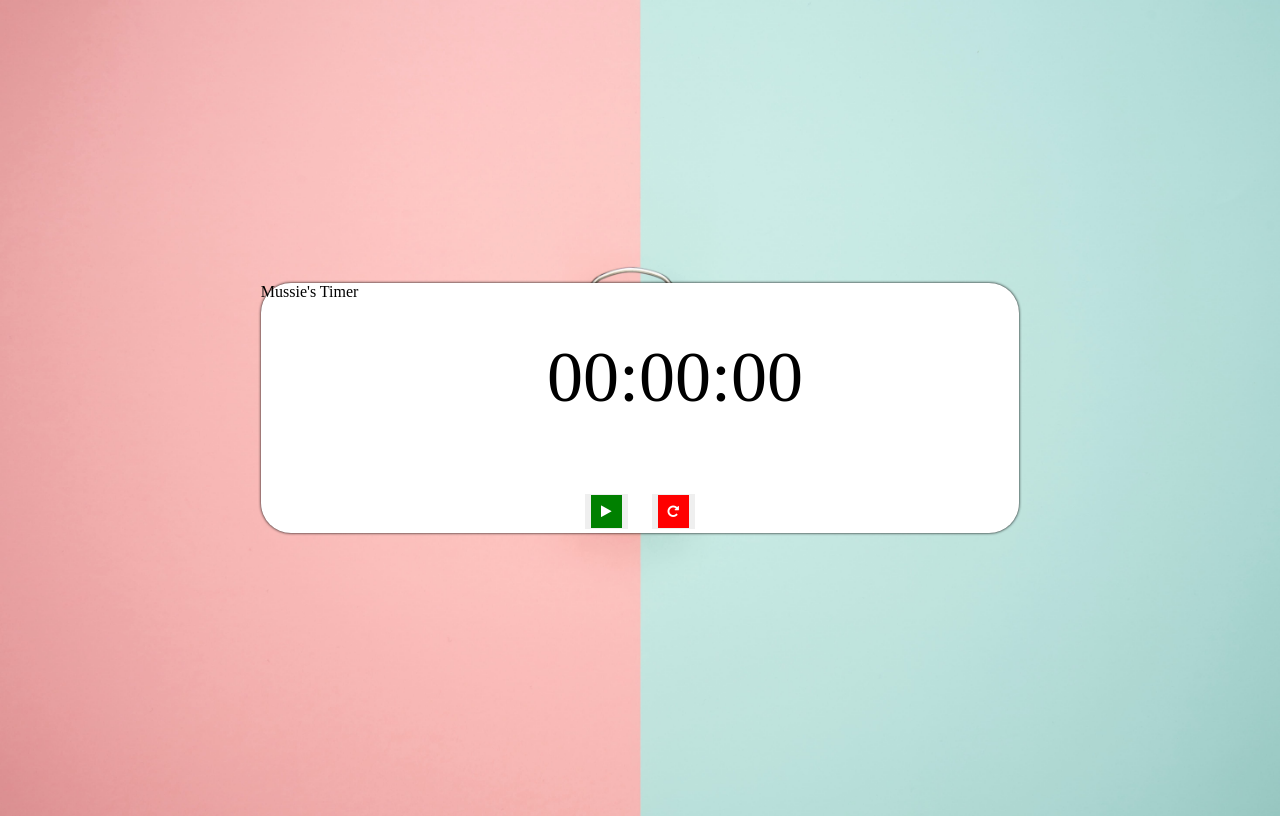
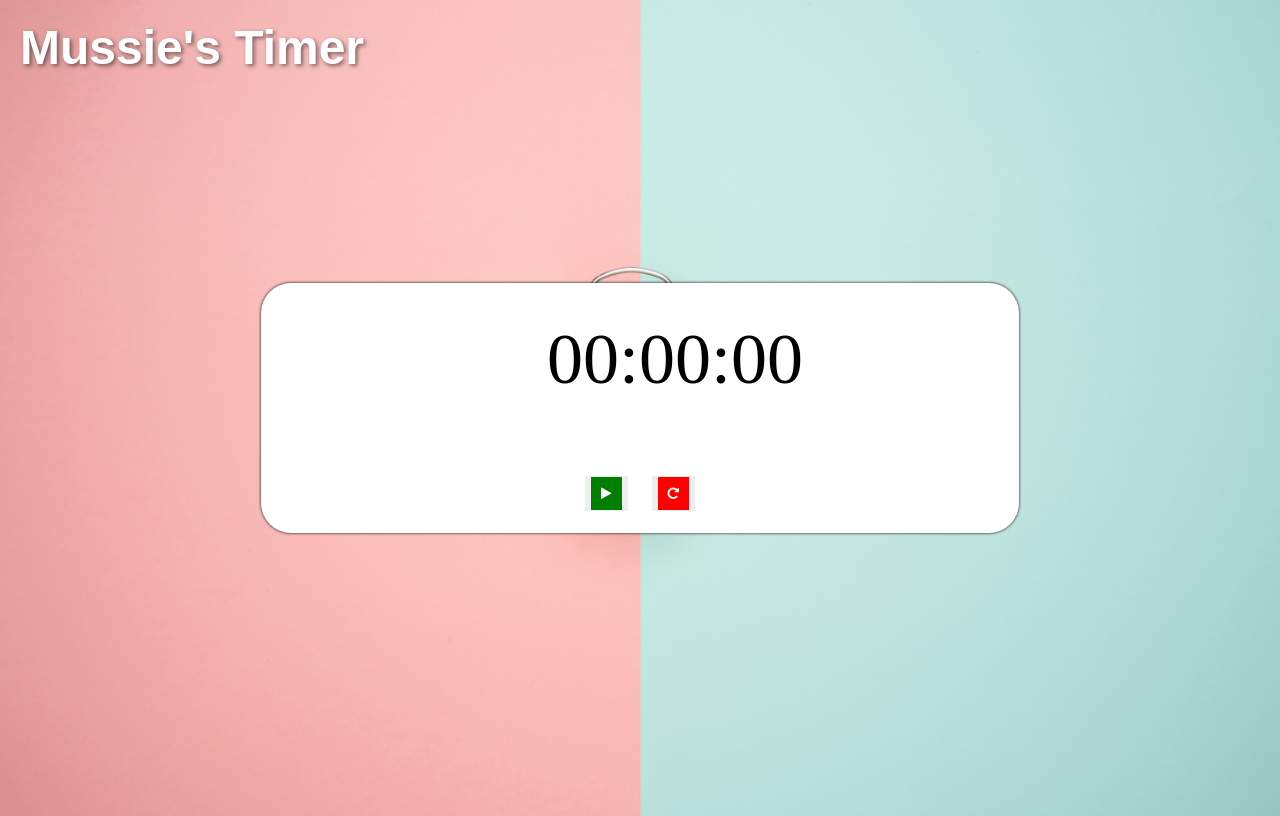
Before and after one commit to MussieTeka/Timer-App, a plain HTML site: page index.html in a window 1280 px wide. Drawn offline with Linux system fonts and the light colour scheme.

Commit message:
Update style.css

```diff
--- a/style.css
+++ b/style.css
@@ -14,7 +14,7 @@ body {
   box-shadow: 0 0 3px;
 }
 
-.container #title {
+.title {
   position: absolute;
   top: 0;
   left: 0;
```
